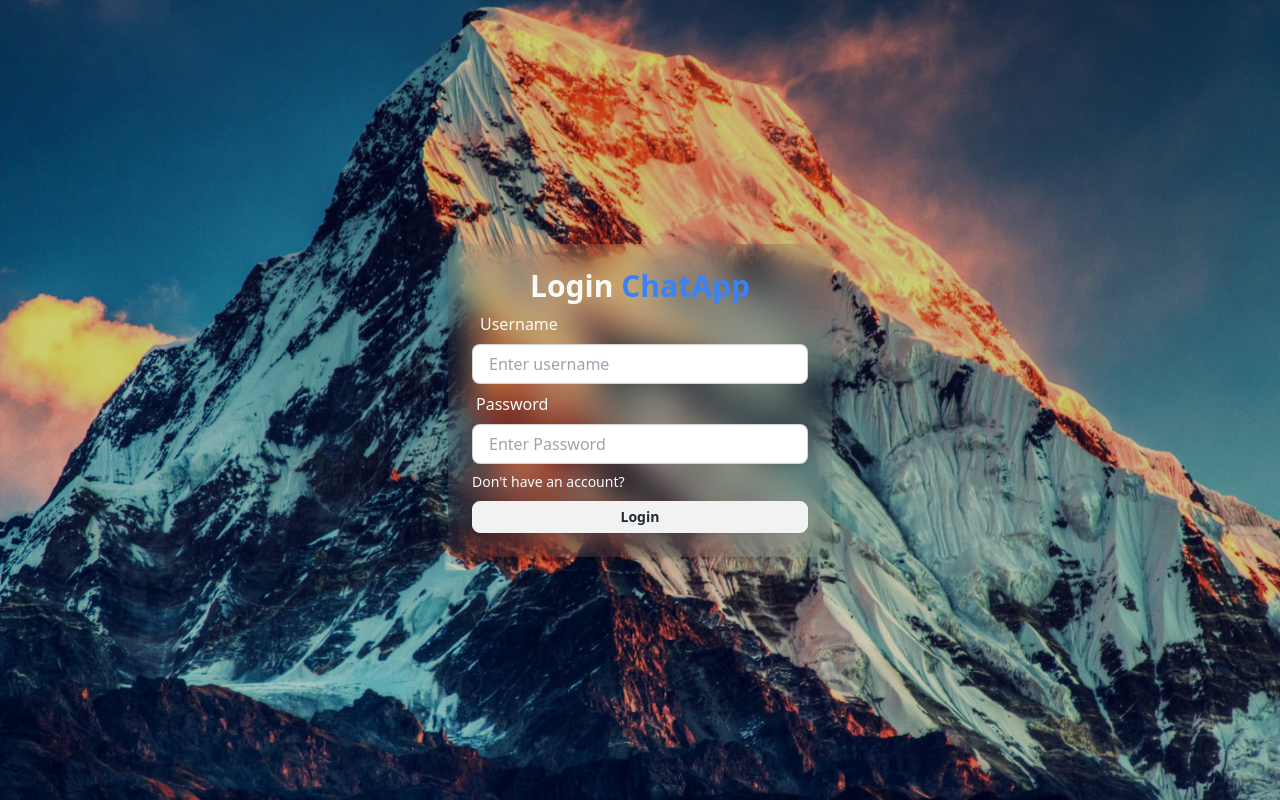
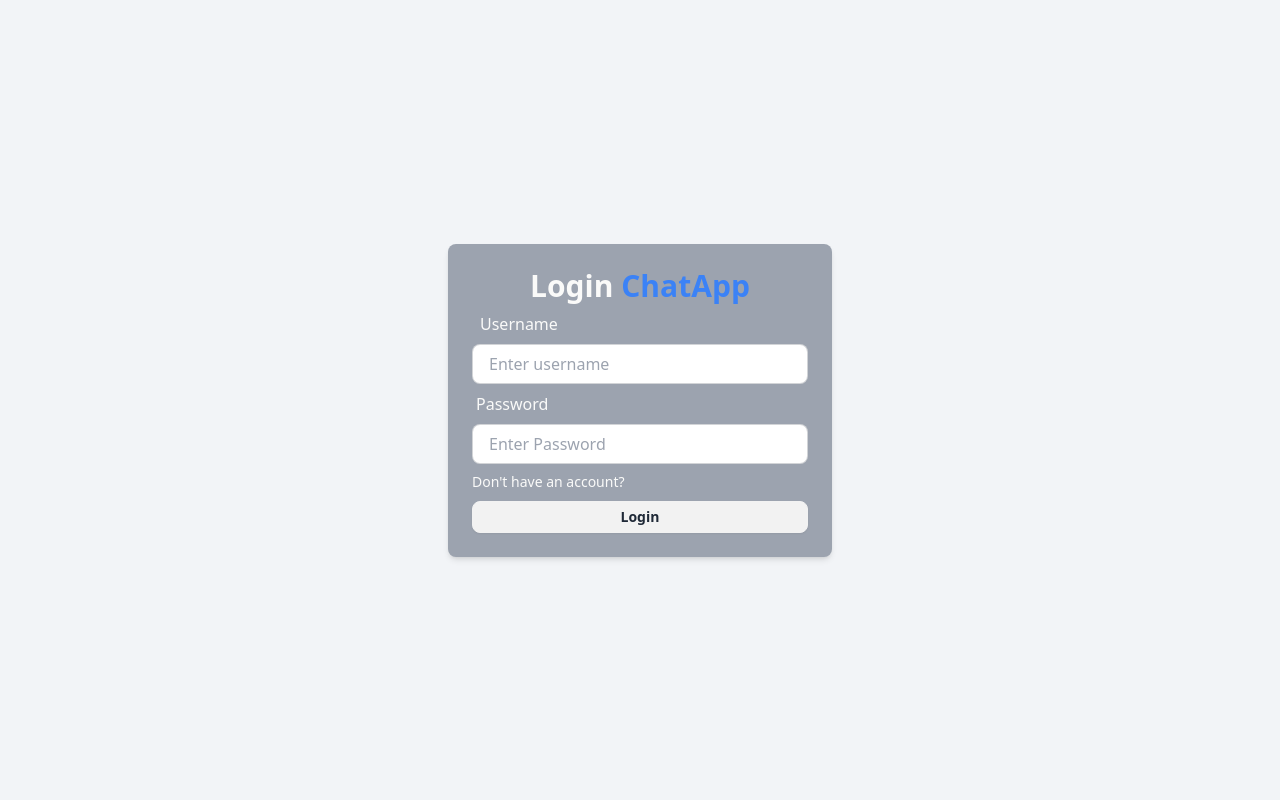
Before and after one commit to Bibeks1008/chat-app, a React (Vite) app in the folder frontend/: page /login in a window 1280 px wide. Built offline with nearby package versions, Linux system fonts and the light colour scheme.

Commit message:
changes in  UI

```diff
--- a/frontend/src/components/sidebar/Conversation.tsx
+++ b/frontend/src/components/sidebar/Conversation.tsx
@@ -45,12 +45,16 @@ const Conversation = ({
         <div className="flex flex-col flex-1">
           <div className="flex gap-3 justify-between">
             <p className="font-bold text-gray-200">{conversation.fullName}</p>
-            {/* <span className="text-xl">{emoji}</span> */}
           </div>
         </div>
       </div>
 
-      {!lastIdx && <div className="divider my-0 py-0 h-1" />}
+      {!lastIdx && (
+        <>
+          <hr></hr>
+          <div className="divider my-0 py-0 h-1" />
+        </>
+      )}
     </>
   );
 };
--- a/frontend/src/index.css
+++ b/frontend/src/index.css
@@ -9,11 +9,7 @@ body {
 }
 
 body {
-  background: linear-gradient(rgba(0, 0, 0, 0.2), rgba(0, 0, 0, 0.2)),
-    url("/bg.png");
-  background-repeat: no-repeat;
-  background-size: cover;
-  background-position: center;
+  background: rgb(242, 244, 247);
 }
 
 /* dark mode looking scrollbar */
--- a/frontend/src/pages/home/Home.tsx
+++ b/frontend/src/pages/home/Home.tsx
@@ -3,7 +3,7 @@ import Sidebar from "../../components/sidebar/Sidebar";
 
 const Home = () => {
   return (
-    <div className="flex sm:h-[450px] md:h-[550px] rounded-lg overflow-hidden bg-gray-400 bg-clip-padding backdrop-filter backdrop-blur-lg bg-opacity-0">
+    <div className="flex sm:h-[450px] md:h-[550px] rounded-lg overflow-hidden bg-gray-400 ">
       <Sidebar />
       <MessageContainer />
     </div>
--- a/frontend/src/pages/login/Login.tsx
+++ b/frontend/src/pages/login/Login.tsx
@@ -15,7 +15,7 @@ const Login = () => {
 
   return (
     <div className="flex flex-col items-center justify-center min-w-96 mx-auto">
-      <div className="w-full p-6 rounded-lg shadow-md bg-gray-400 bg-clip-padding backdrop-filter backdrop-blur-lg bg-opacity-0">
+      <div className="w-full p-6 rounded-lg shadow-md bg-gray-400 shadow-2xs">
         <h1 className="text-3xl font-semibold text-center text-stone-50">
           Login
           <span className="text-blue-500"> ChatApp</span>
--- a/frontend/src/pages/signup/Signup.tsx
+++ b/frontend/src/pages/signup/Signup.tsx
@@ -33,7 +33,7 @@ const SignUp = () => {
 
   return (
     <div className="flex flex-col items-center justify-center min-w-96 mx-auto">
-      <div className="w-full p-6 rounded-lg shadow-md bg-gray-400 bg-clip-padding backdrop-filter backdrop-blur-lg bg-opacity-0">
+      <div className="w-full p-6 rounded-lg shadow-md bg-gray-400">
         <h1 className="text-3xl font-semibold text-center text-stone-50">
           Sign Up <span className="text-blue-500"> ChatApp</span>
         </h1>
```
Also changed, not shown: frontend/public/bg.png (deleted).
